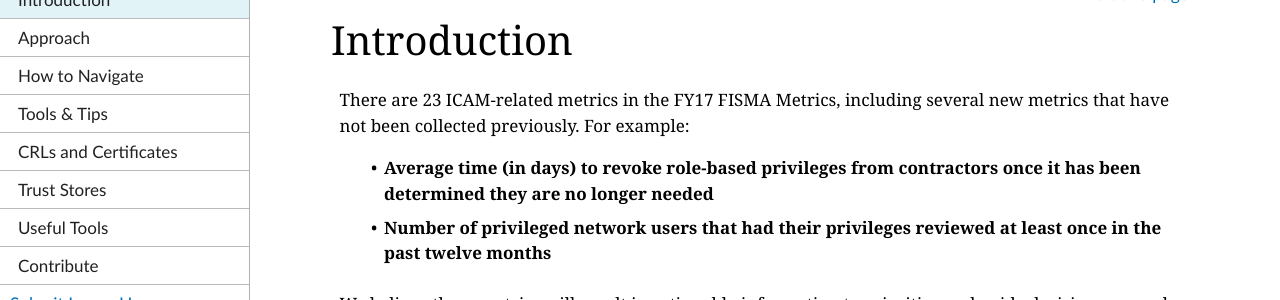
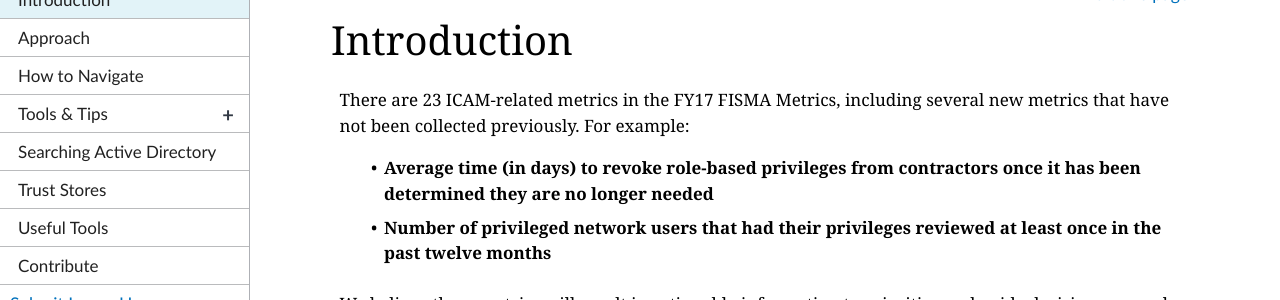
Before and after one commit to GSA/icam-fisma, a Jekyll site: the page built from pages/introduction.md, in a window 1280 px wide. Shown: the part 179-479 px from the top of the page. Built offline with Jekyll 4.4.1, drawn with Linux system fonts in a browser that asks for light colours; nearby versions of some CDN libraries.

```diff
--- a/_config.yml
+++ b/_config.yml
@@ -67,11 +67,11 @@ navigation:
   internal: true
   coll: false
 - text: Tools & Tips
-  url: tools
   internal: true
-  coll: false
-- text: CRLs and Certificates
-  url: crls
+  coll: true
+  collname: tools-tips
+- text: Searching Active Directory
+  url: SearchAD
   internal: true
   coll: false
 - text: Trust Stores
@@ -97,14 +97,22 @@ navigation:
   url: contribute
   internal: true
   coll: false
-
+collections:
+  networkconfig:
+    label: "Network Authentication"
+    permalink: /networkconfig/:path/
+    output: true
+  userconfig:
+    label: "User Guides"
+    permalink: /userconfig/:path/
+    output: true
 
 
 #https://github.com/jekyll/jekyll/issues/2346
 collections:
-  userconfig:
-    label: "User Guides"
-    permalink: /userconfig/:path/
+  tools-tips:
+    label: "Tools and Tips"
+    permalink: /tools-tips/:path/
     output: true
   devconfig:
     label: "Developer Guides"
```
